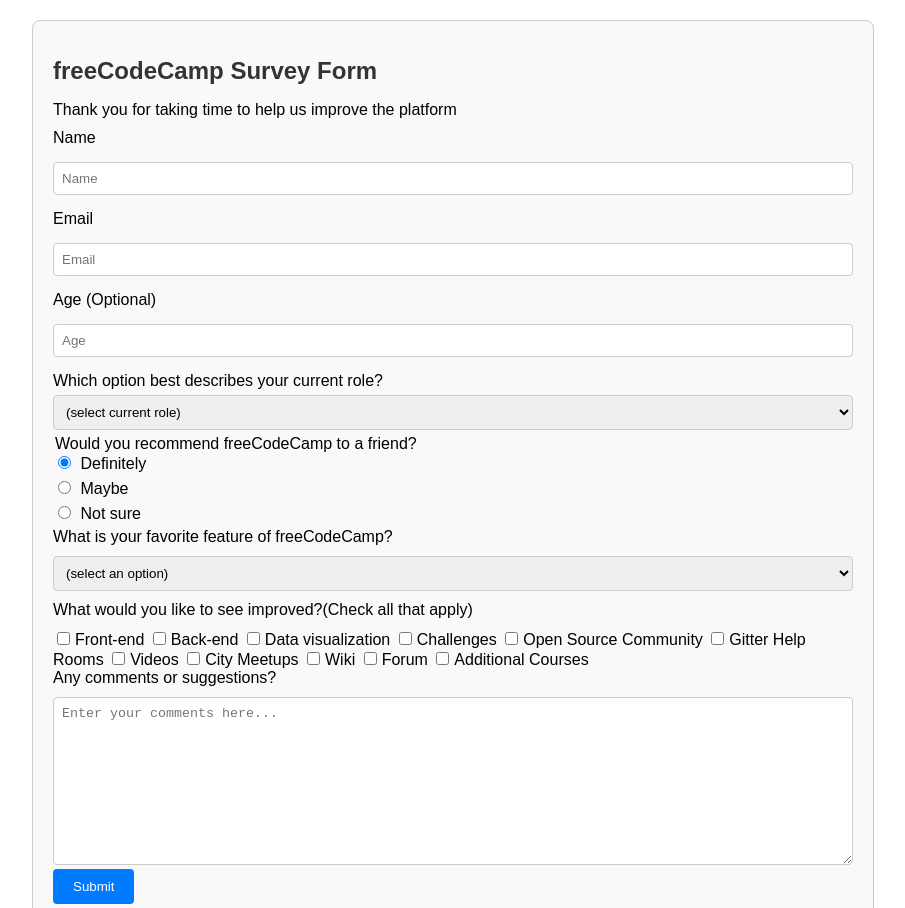
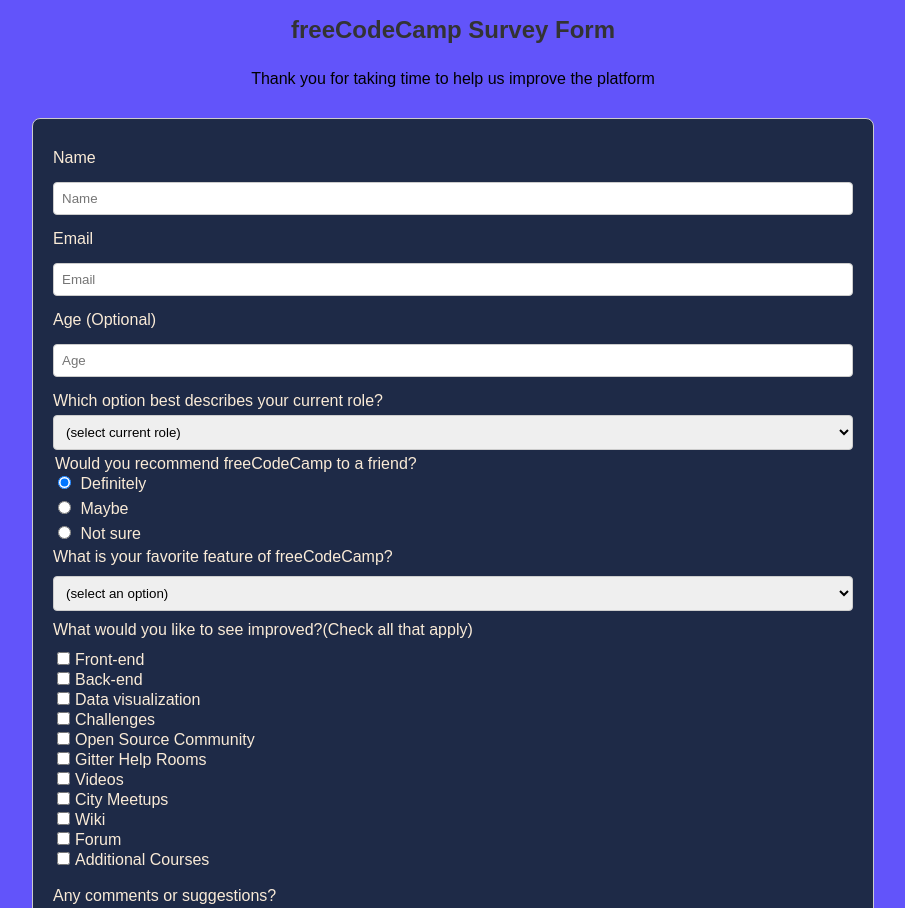
Before and after one commit to AbuTalha3/Survey-Form-FCC, a plain HTML site: page index.html in a window 1280 px wide. Shown: the top 908 px of the page, without its empty margins (187-1092 px from the left). Drawn offline with Linux system fonts and the light colour scheme.

Commit message:
Modify html and css

```diff
--- a/index.html
+++ b/index.html
@@ -7,9 +7,11 @@
   <title>Document</title>
 </head>
 <body>
-  <div class="container">
+<div class="heading">
   <h1 id="title">freeCodeCamp Survey Form</h1>
   <p id="description">Thank you for taking time to help us improve the platform</p>
+
+  <div class="container">
   <form id="survey-form">
     <div class="form-group">
     <label for="name" id="name-label">
@@ -49,21 +51,23 @@
       <option value="Open Source">Open Source</option>
     </select>
     <p>What would you like to see improved?<span class="clue">(Check all that apply)</span></p>
-    <input type="checkbox" name="improvements" value="Front-end">Front-end
-    <input type="checkbox" name="improvements" value="Back-end">Back-end
-    <input type="checkbox" name="improvements" value="Data visualization">Data visualization
-    <input type="checkbox" name="improvements" value="Challenges">Challenges
-    <input type="checkbox" name="improvements" value="Open Source Community">Open Source Community
-    <input type="checkbox" name="improvements" value="Gitter Help Rooms">Gitter Help Rooms
-    <input type="checkbox" name="improvements" value="Videos">Videos
-    <input type="checkbox" name="improvements" value="City Meetups">City Meetups
-    <input type="checkbox" name="improvements" value="Wiki">Wiki
-    <input type="checkbox" name="improvements" value="Forum">Forum
-    <input type="checkbox" name="improvements" value="Additional Courses">Additional Courses
-    <label for="comments">Any comments or suggestions?</label>
-    <textarea id="comments" name="comments" cols="30" rows="10" placeholder="Enter your comments here..." required></textarea>
+    <input type="checkbox" name="improvements" value="Front-end">Front-end<br>
+    <input type="checkbox" name="improvements" value="Back-end">Back-end<br>
+    <input type="checkbox" name="improvements" value="Data visualization">Data visualization<br>
+    <input type="checkbox" name="improvements" value="Challenges">Challenges<br>
+    <input type="checkbox" name="improvements" value="Open Source Community">Open Source Community<br>
+    <input type="checkbox" name="improvements" value="Gitter Help Rooms">Gitter Help Rooms<br>
+    <input type="checkbox" name="improvements" value="Videos">Videos<br>
+    <input type="checkbox" name="improvements" value="City Meetups">City Meetups<br>
+    <input type="checkbox" name="improvements" value="Wiki">Wiki<br>
+    <input type="checkbox" name="improvements" value="Forum">Forum<br>
+    <input type="checkbox" name="improvements" value="Additional Courses">Additional Courses<br>
+    <br>
+      <label for="comments">Any comments or suggestions?</label>
+      <textarea id="comments" name="comments" cols="30" rows="10" placeholder="Enter your comments here..." required></textarea>
     <button id="submit" type="submit">Submit</button>
   </form>
 </div>
+</div>
 </body>
 </html>
--- a/styles.css
+++ b/styles.css
@@ -6,12 +6,23 @@ body {
 }
 
 .container {
+  width: 70%;
   max-width: 800px;
   margin: 20px auto;
   padding: 20px;
   border: 1px solid #ccc;
   border-radius: 8px;
-  background-color: #f9f9f9;
+  background-color: #1e2a47;
+  color: antiquewhite;
+}
+
+.heading {
+ background-color: #6254fa;
+ display: flex;
+ flex-direction: column;
+ align-items: center;
+ justify-content: center;
+ font-family: 'Poppins', sans-serif;
 }
 
 h1 {
```
